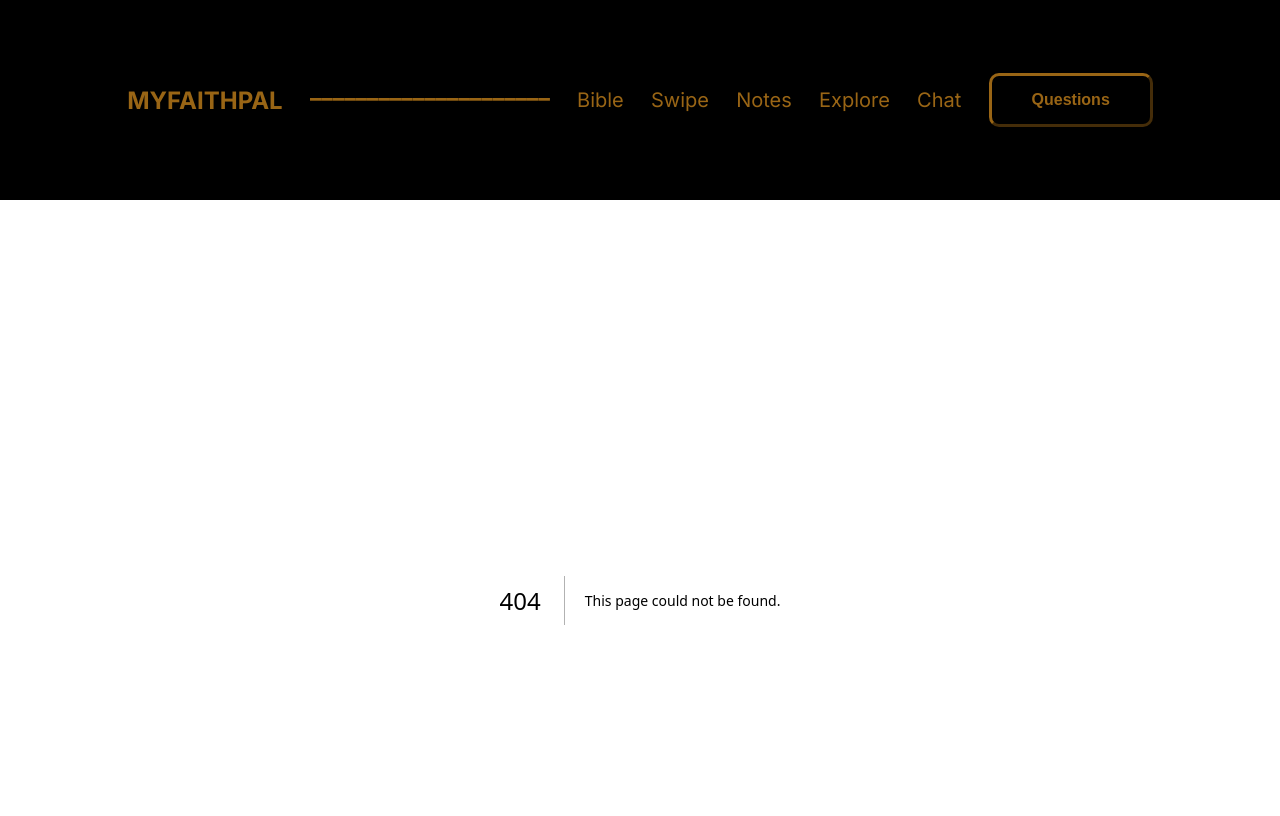
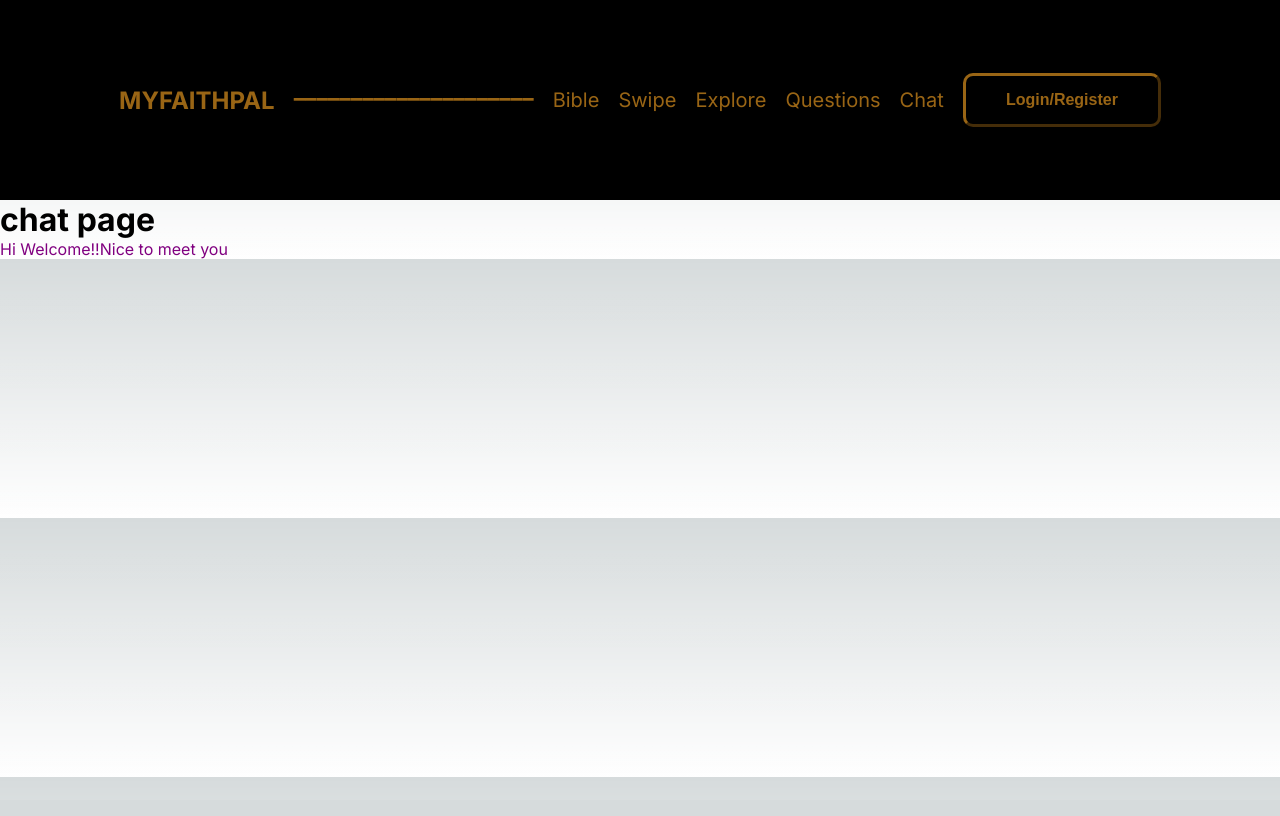
Before and after one commit to G00380316/MyFaithPal-FYP, a Next.js app in the folder my-faithpal/: page /chat in a window 1280 px wide. Before the commit this address had no page. Shown: the top 816 px of the page. Built offline with nearby package versions, Linux system fonts and the light colour scheme.

Commit message:
Added working Navbar with routes and added a background to home

```diff
--- /dev/null
+++ b/my-faithpal/src/app/(pages)/bible/page.js
@@ -0,0 +1,6 @@
+
+export default function bible() {
+    return (
+        <h1>Bible page</h1>
+    )
+}
--- /dev/null
+++ b/my-faithpal/src/app/(pages)/chat/page.js
@@ -0,0 +1,10 @@
+import React from 'react'
+
+export default function chat() {
+return (
+<div style={{display: 'flex',flexDirection: 'column', justifyContent: 'space-evenly'}}>
+    <h1>chat page</h1>
+    <p style={{color: 'purple'}}>Hi Welcome!!Nice to meet you</p>
+</div>
+)
+}
--- a/my-faithpal/src/app/layout.js
+++ b/my-faithpal/src/app/layout.js
@@ -1,29 +1,23 @@
-import { Inter } from 'next/font/google'
-import './globals.css'
+import { Inter } from "next/font/google";
+import "./globals.css";
 
-const inter = Inter({ subsets: ['latin'] })
+//components
+import Navbar from "@/components/navbar/navbar.js";
+
+const inter = Inter({ subsets: ["latin"] });
 
 export const metadata = {
-  title: 'FaithPal',
-  description: 'Made by Enoch Abiodun',
-}
+  title: "FaithPal",
+  description: "Made by Enoch Abiodun",
+};
 
 export default function RootLayout({ children }) {
   return (
     <html lang="en">
       <body className={inter.className}>
-      <nav className="nav">
-          <a href='/'><h1>MYFAITHPAL</h1></a>
-          <h1  style={{ height: 50 }}>_____________________</h1>
-          <a href='/bible'><p style={{ fontSize: 20 }}>Bible</p></a>
-          <a href='/swipe'><p style={{ fontSize: 20 }}>Swipe</p></a>
-          <a href='/notes'><p style={{ fontSize: 20 }}>Notes</p></a>
-          <a href='/explore'><p style={{ fontSize: 20 }}>Explore</p></a>
-          <a href='/bible'><p style={{fontSize: 20}}>Chat</p></a>
-          <a href='/Questions'><button className="button">Questions</button></a>
-        </nav>
+        <Navbar />
         {children}
       </body>
     </html>
-  )
+  );
 }
--- a/my-faithpal/src/app/page.js
+++ b/my-faithpal/src/app/page.js
@@ -1,5 +1,5 @@
-import Image from 'next/image'
-import styles from './page.module.css'
+import Image from "next/image";
+import styles from "./page.module.css";
 
 export default function Home() {
   return (
--- /dev/null
+++ b/my-faithpal/src/components/navbar/navbar.js
@@ -0,0 +1,16 @@
+import Link from "next/link"
+
+export default function navbar() {
+    return (
+        <nav className="nav">
+        <Link href='/'><h1>MYFAITHPAL</h1></Link>
+        <h1  style={{ height: 50 }}>_____________________</h1>
+        <Link href='/bible'><p style={{ fontSize: 20 }}>Bible</p></Link>
+        <Link href='/swipe'><p style={{ fontSize: 20 }}>Swipe</p></Link>
+        <Link href='/explore'><p style={{ fontSize: 20 }}>Explore</p></Link>
+        <Link href='/questions'><p style={{ fontSize: 20 }}>Questions</p></Link>
+        <Link href='/chat'><p style={{fontSize: 20}}>Chat</p></Link>
+        <Link href='/auth/login'><button className="button">Login/Register</button></Link>
+        </nav>
+    )
+}
```
Also changed, not shown: my-faithpal/src/app/(pages)/auth/login/page.js (added, +11 -0 lines), my-faithpal/src/app/(pages)/auth/register/page.js (added, +7 -0 lines), my-faithpal/src/app/(pages)/explore/page.js (added, +7 -0 lines), my-faithpal/src/app/(pages)/questions/page.js (added, +12 -0 lines), my-faithpal/src/app/(pages)/swipe/page.js (added, +9 -0 lines), my-faithpal/src/app/page.module.css (+6 -2 lines).
